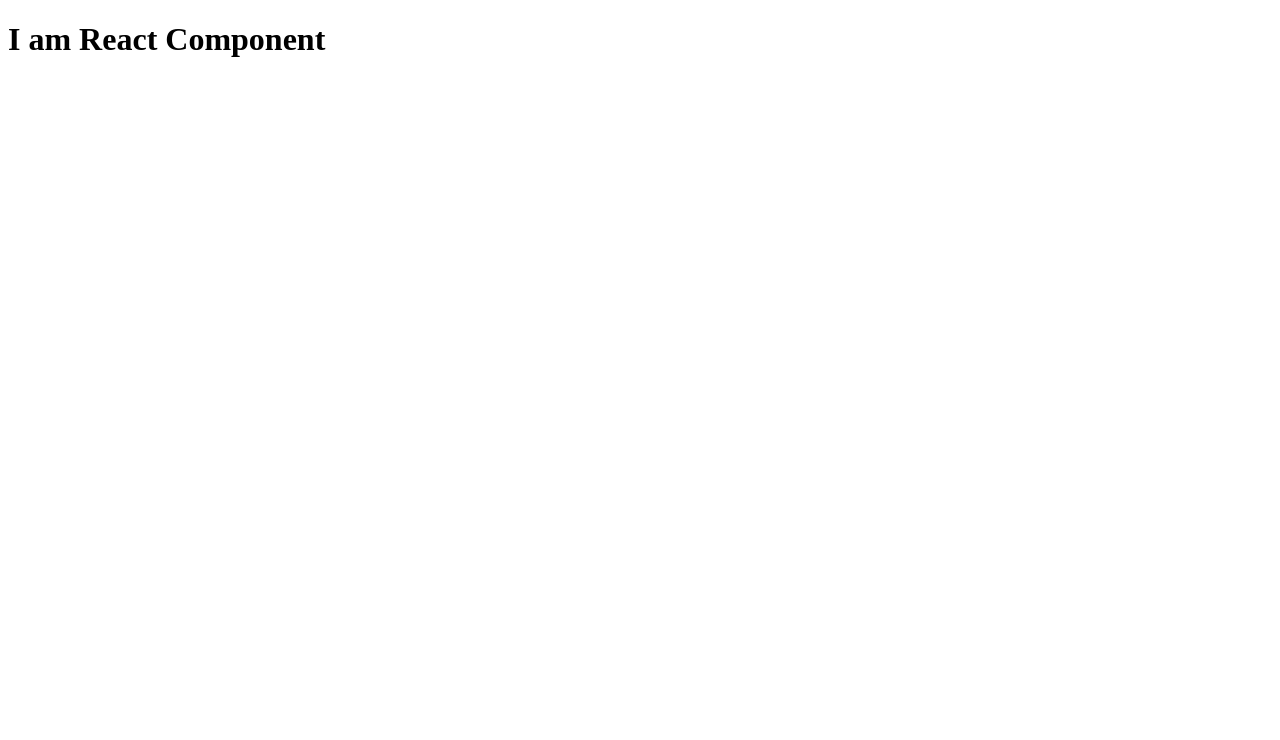
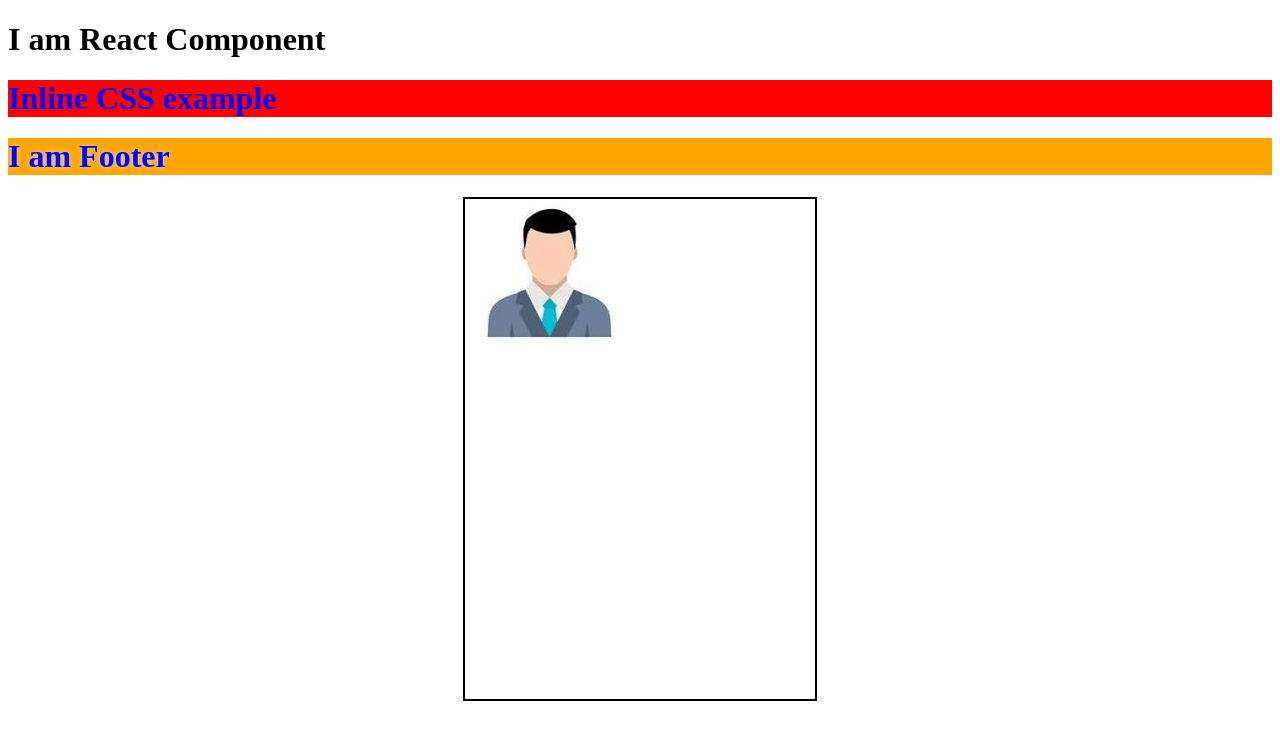
Before and after one commit to aloksingh72/React.js, a React (Create React App) app in the folder myapp/: page / in a window 1280 px wide. Shown: the top 740 px of the page. Built offline with nearby package versions, Linux system fonts and the light colour scheme.

Commit message:
css in react

```diff
--- a/myapp/src/App.jsx
+++ b/myapp/src/App.jsx
@@ -6,6 +6,9 @@ import StateInCBC from "./states/cbc/StatesInCBC";
 import Counter from "./states/fbc/Counter";
 import States from "./states/fbc/States";
 import PropsDrillingParent from "./propsdrilling/PropsDrillingParent";
+import InlineCSS from "./reactcss/InlineCSS";
+import Footer from "./reactcss/Footer";
+import Profile from "./images/Profile";
 const App =() =>{
     return (
         <div>
@@ -17,7 +20,10 @@ const App =() =>{
             {/* <StateInCBC/> */}
 
             {/* <Parent/> */}
-            <PropsDrillingParent/>
+            {/* <PropsDrillingParent/> */}
+            <InlineCSS/>
+            <Footer/>
+            <Profile/>
 
         </div>
     );
--- /dev/null
+++ b/myapp/src/global.css
@@ -0,0 +1,7 @@
+*{
+    margin: 0;
+    padding: 0;
+    box-sizing: border-box;
+    font-family: sans-serif;
+
+}
--- /dev/null
+++ b/myapp/src/images/Profile.jsx
@@ -0,0 +1,10 @@
+import style from "./profile.module.css";
+import PIC from "./Profile1.jpeg";
+const Profile = () =>{
+return (
+   <section id={style.card}>
+    <img src={PIC} alt="profileimage"/>
+   </section>
+)
+};
+export default Profile;
--- /dev/null
+++ b/myapp/src/images/profile.module.css
@@ -0,0 +1,6 @@
+#card{
+    height: 500px;
+    width: 350px;
+    border: 2px solid black;
+    margin:20px auto;
+}
--- /dev/null
+++ b/myapp/src/reactcss/Footer.jsx
@@ -0,0 +1,17 @@
+
+// importing the css style from footer.module.css
+import style from "./footer.module.css";
+const Footer = ()=>{
+return(
+    <footer id={style.footer}>
+{/*
+* if we are using module css then we have to provide id and classes inside style.
+
+*/}
+        <h1 className={style.heading}>I am Footer</h1>
+    </footer>
+
+)
+}
+
+export default Footer;
--- /dev/null
+++ b/myapp/src/reactcss/InlineCSS.jsx
@@ -0,0 +1,8 @@
+const InlineCSS = ()=>{
+return(
+    <div>
+        <h1 style={{color:"blue",backgroundColor:"red"}}>Inline CSS example</h1>
+    </div>
+)
+}
+export default InlineCSS;
--- /dev/null
+++ b/myapp/src/reactcss/footer.module.css
@@ -0,0 +1,12 @@
+/*
+this is footer module css
+*/
+
+#footer{
+    background-color: orange;
+    color: blue;
+
+}
+.heading{
+  text-shadow: 0 0 5px gainsboro;
+}
```
Also changed, not shown: myapp/src/images/Profile1.jpeg (added).
